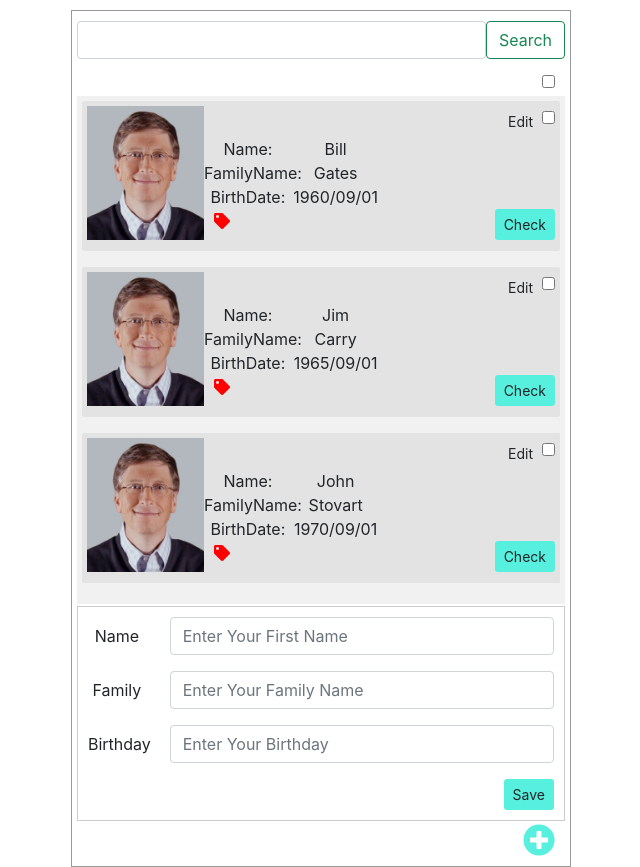
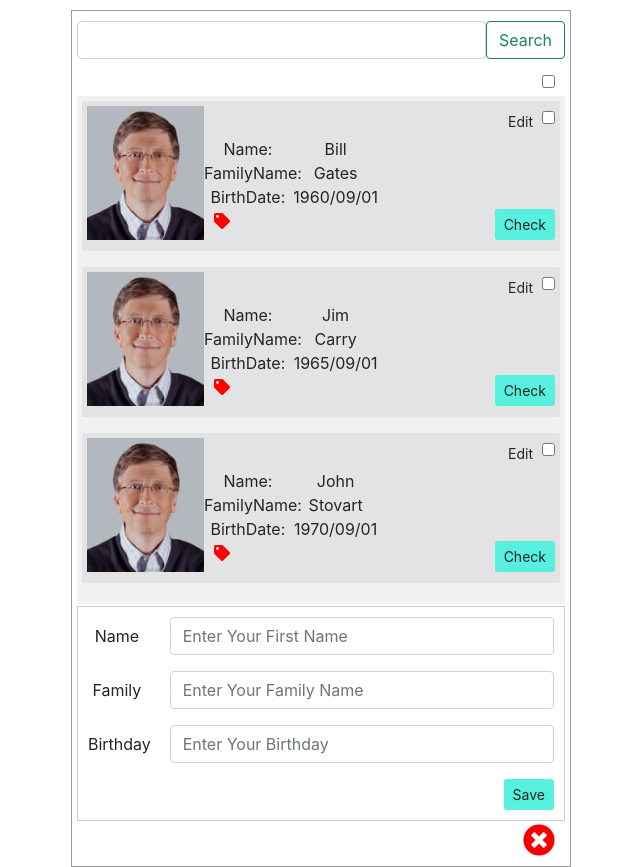
Before and after one commit to adnanros/spad-task, a React (Create React App) app: page / in a window 1280 px wide. Both pictures are taken after a click on the icon 550 px from the left and 622 px from the top of the page. Shown: the whole page, without its empty margins (11-651 px from the left). Built offline with nearby package versions, Linux system fonts and the light colour scheme.

Commit message:
feat: add Close Button for AddPerson

```diff
--- a/src/App.js
+++ b/src/App.js
@@ -2,6 +2,7 @@ import { useState } from 'react';
 import './App.css';
 import AddPerson from './components/AddPerson';
 import AddPersonButton from './components/AddPersonButton';
+import ClosePersonButton from './components/ClosePersonButton';
 import CheckList from './components/CheckList';
 import Persons from './components/Persons';
 import SearchBox from './components/SearchBox';
@@ -110,7 +111,7 @@ function App() {
             <Persons persons={filteredPersons} onCheck={onCheck} onSelect={onSelect} />}
           {showAddPerson &&
             <AddPerson onSubmitAddPerson={onSubmitAddPerson} />}
-          <AddPersonButton onAddPerson={onAddPerson} />
+          {!showAddPerson ? <AddPersonButton onAddPerson={onAddPerson} /> : <ClosePersonButton onAddPerson={onAddPerson} />}
           {showChecklist &&
             <CheckList personToCheckOut={personToCheckOut} onCheckSubmit={onCheckSubmit} onCheckToggler={onCheckToggler} />
           }
--- a/src/components/AddPerson.js
+++ b/src/components/AddPerson.js
@@ -12,7 +12,7 @@ const AddPerson = ({ onSubmitAddPerson }) => {
         birthday: ''
     });
     return (
-        <div style={{ 'padding': '5px' , 'border': '1px solid #ccc', 'padding':'10px', 'marginBottom': '3px' }}>
+        <div style={{ 'padding': '10px' , 'border': '1px solid #ccc', 'marginBottom': '3px' }}>
             <form onSubmit={(e) => { onSubmit(e) }}>
                 <div className="mb-3 row">
                     <label className="col-sm-2 col-form-label">Name</label>
--- /dev/null
+++ b/src/components/ClosePersonButton.js
@@ -0,0 +1,10 @@
+const ClosePersonButton = ({onAddPerson}) => {
+    return (
+        <div className='d-flex justify-content-end' style={{'cursor': 'pointer', 'paddingRight': '10px'}}>
+            <i class="fa fa fa-times-circle" aria-hidden="true" onClick={onAddPerson}
+            style={{ 'color': '#f70000', 'fontSize': '32px' }}></i>
+          </div>
+     );
+}
+
+export default ClosePersonButton;
```
